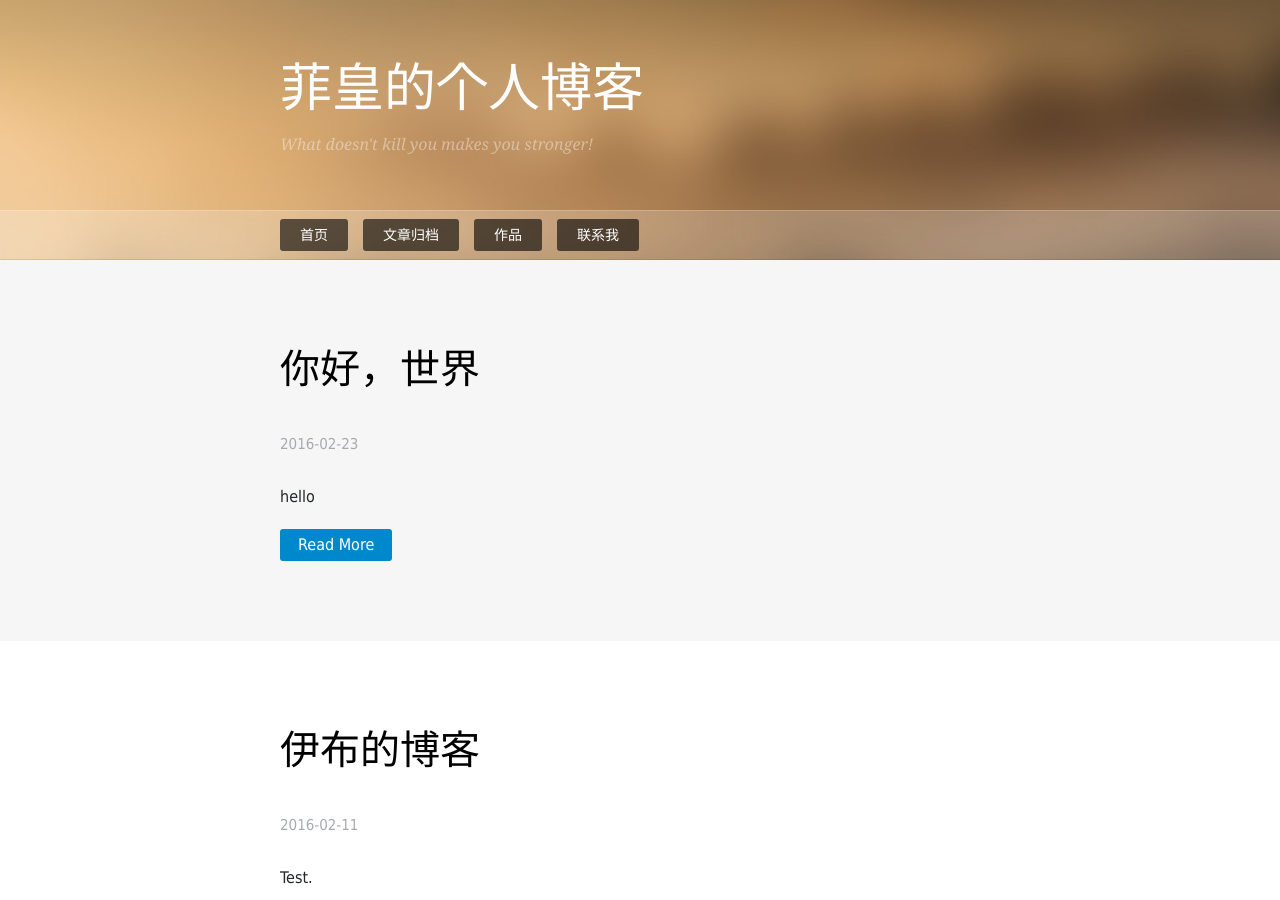
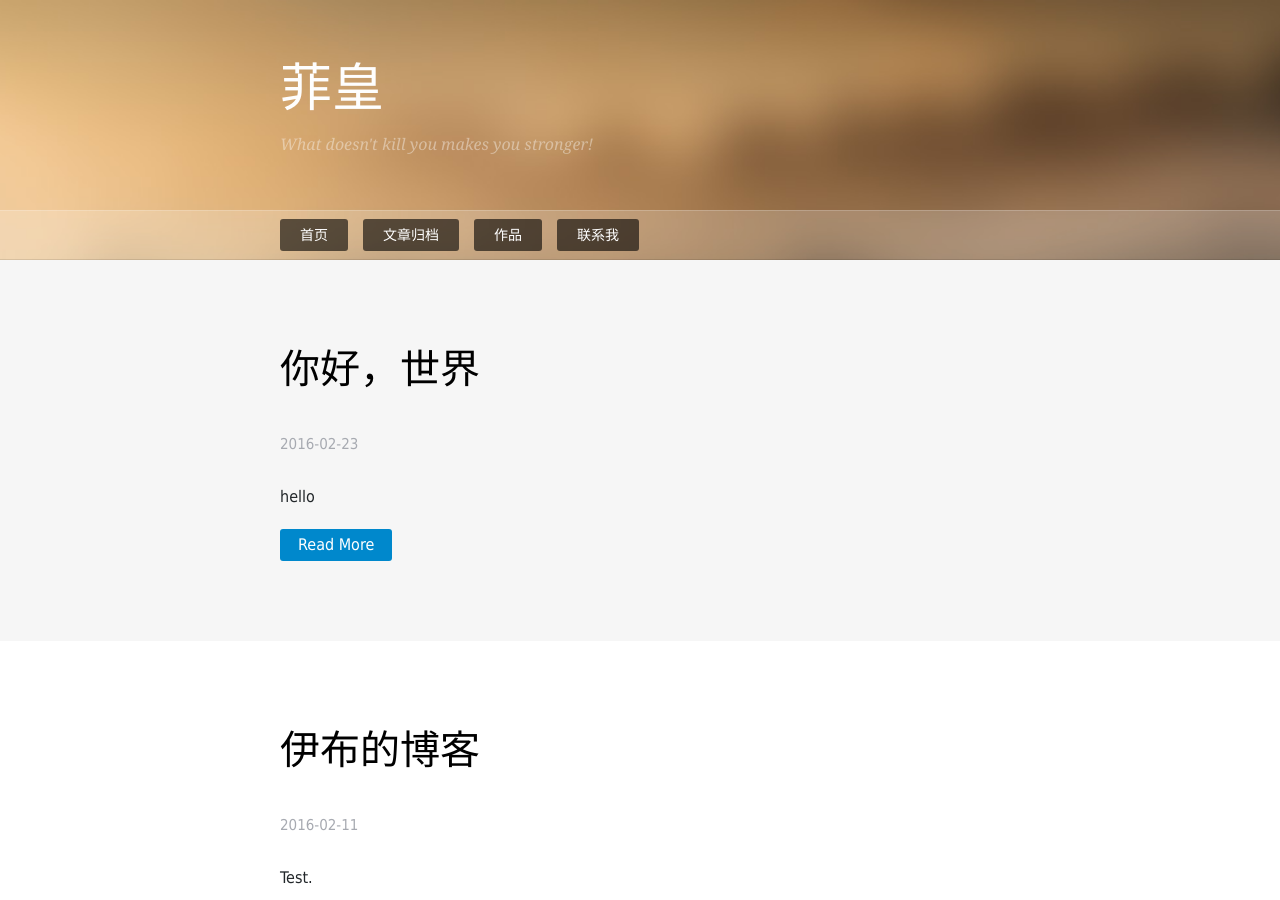
Before and after one commit to feihuang89/feihuang89.github.io, a Jekyll site: the page built from index.html, in a window 1280 px wide and 900 px high. Built offline with Jekyll 4.4.1, drawn with Linux system fonts in a browser that asks for light colours; nearby versions of some CDN libraries; some web fonts are replaced; the list of posts is cut into pages by our own code.

Commit message:
修改title

```diff
--- a/_config.yml
+++ b/_config.yml
@@ -39,7 +39,7 @@ timezone:      null
 
 
 #站点基础配置
-title: 菲皇的个人博客
+title: 菲皇
 subTitle: What doesn't kill you makes you stronger!
 description: 这是 PIZn 的又一个博客，它是基于 Jekyll 搭建起来的。在这里，不仅仅是用来快速记录工作，学习，生活的一点一滴的地方，更是 PIZn 对 Jekyll 的学习和使用的一次有意义的实践。
 url: https://feihuang89.github.io/
```
